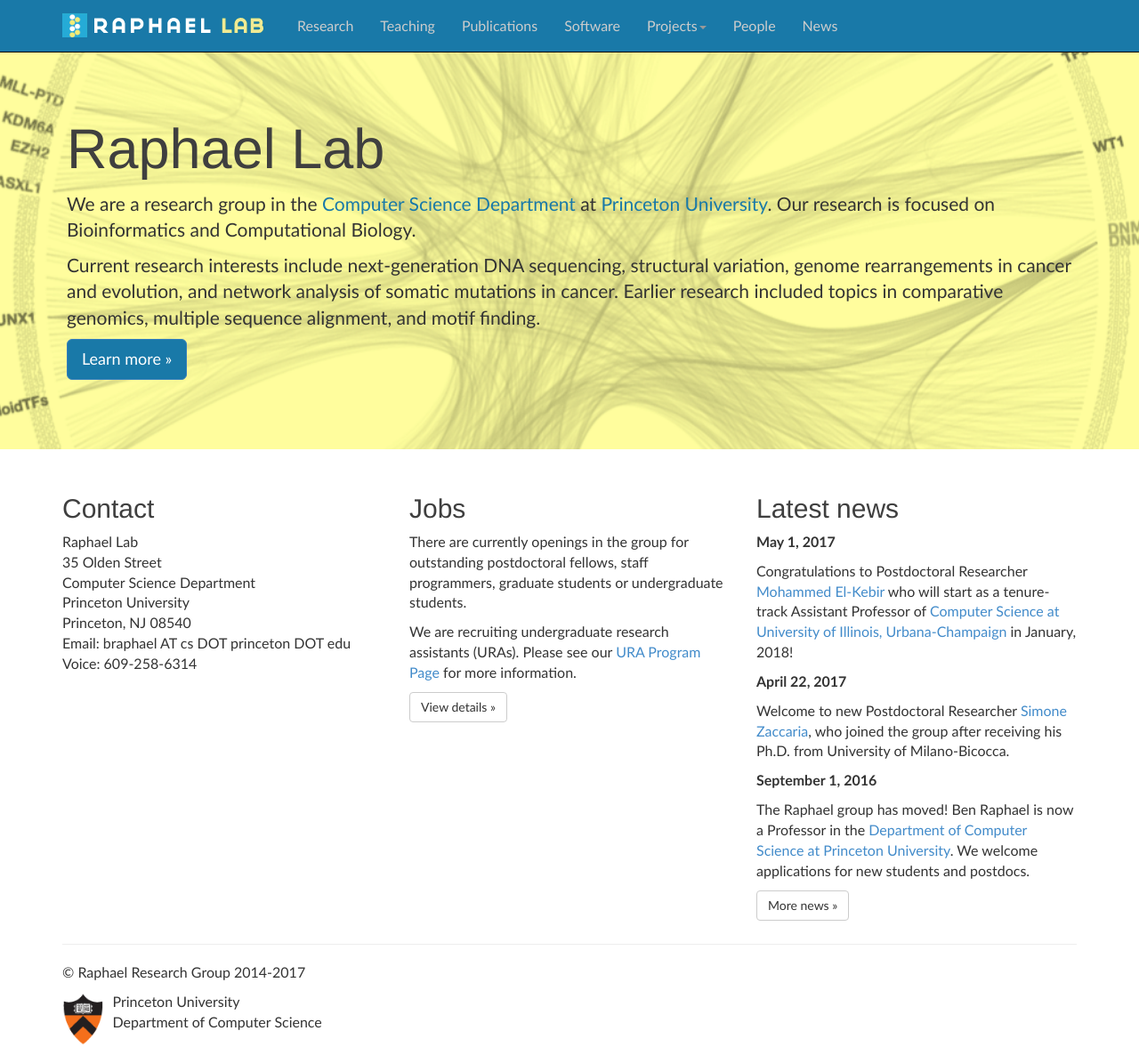
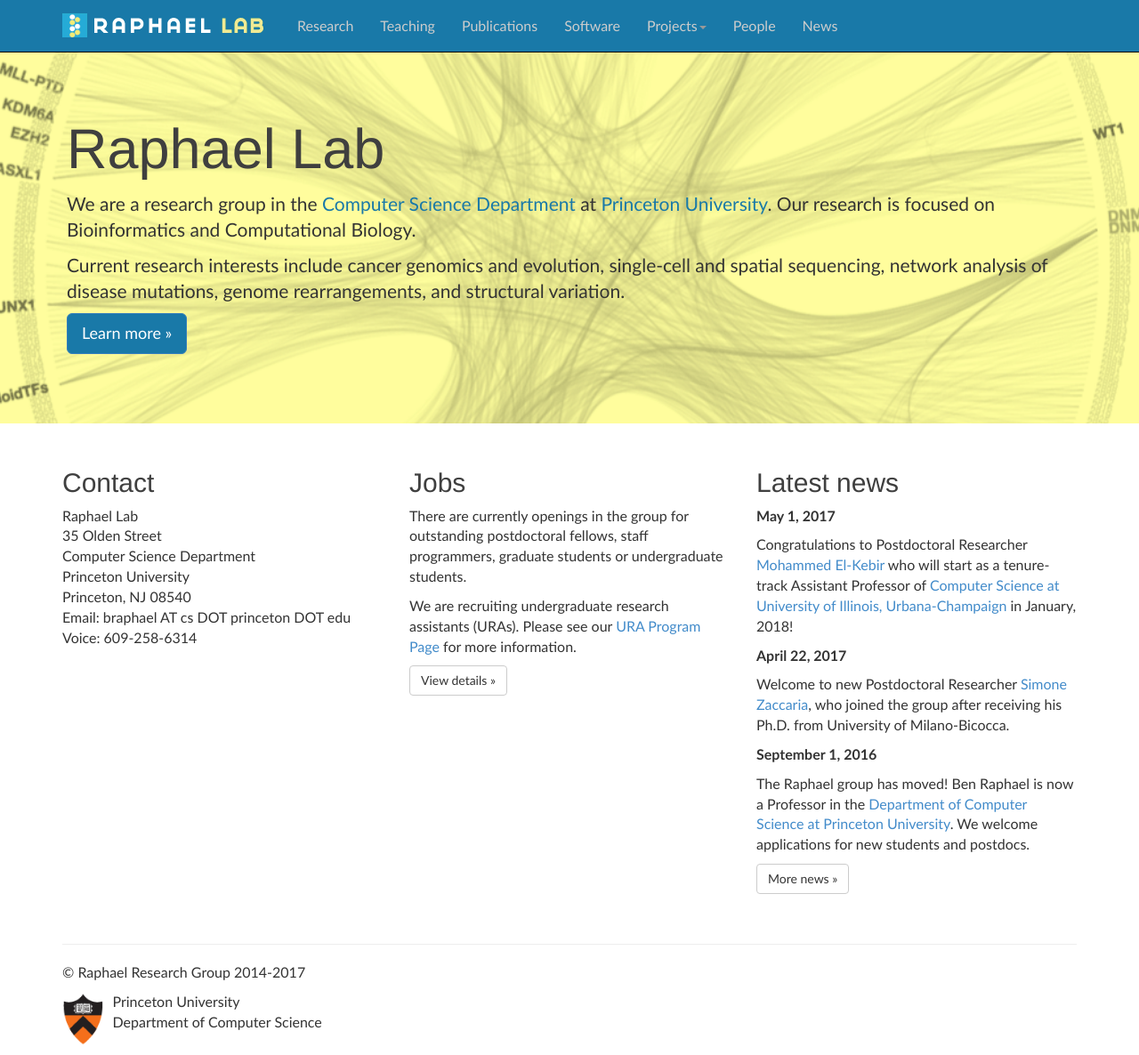
Before and after one commit to raphael-group/raphael-group.github.io, a Jekyll site: the page built from index.html, in a window 1280 px wide and 1186 px high. Shown: the whole window at 89% size. Built offline with Jekyll 4.4.1, drawn with Linux system fonts in a browser that asks for light colours; nearby versions of some CDN libraries; comment, search, counter and statistics services are not loaded.

Commit message:
Update index.html

```diff
--- a/index.html
+++ b/index.html
@@ -10,7 +10,7 @@
   <div class="container">
     <h1>Raphael Lab</h1>
     <p>We are a research group in the <a href="http://cs.princeton.edu">Computer Science Department</a> at <a href="http://www.princeton.edu">Princeton University</a>. Our research is focused on Bioinformatics and Computational Biology.</p>
-    <p>Current research interests include next-generation DNA sequencing, structural variation, genome rearrangements in cancer and evolution, and network analysis of somatic mutations in cancer. Earlier research included topics in comparative genomics, multiple sequence alignment, and motif finding.</p>
+    <p>Current research interests include cancer genomics and evolution, single-cell and spatial sequencing, network analysis of disease mutations, genome rearrangements, and structural variation.</p>
     <p><a class="btn btn-primary btn-lg" role="button" style="background-color: rgb(25,121,168); color: #ffffff" href="/research">Learn more &raquo;</a></p>
   </div>
 </div>
```
